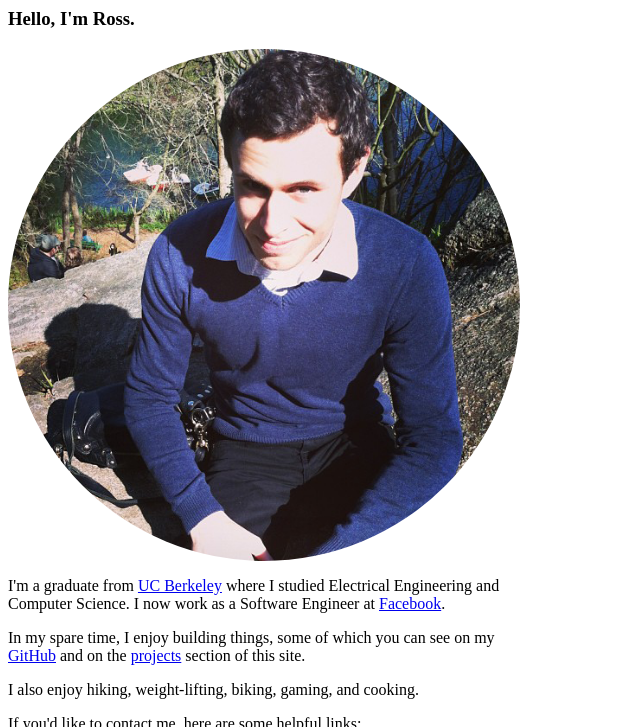
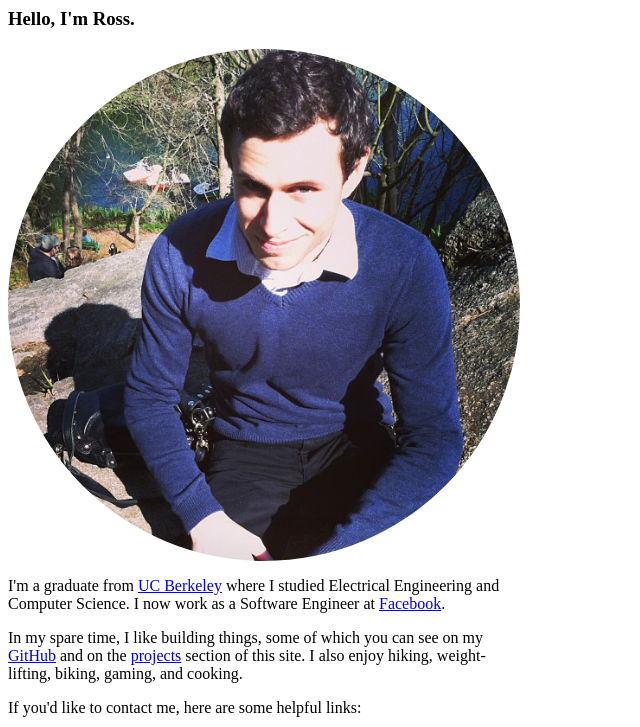
Before and after one commit to rossbreytberg/rossbreytberg.github.io, a plain HTML site: page about.html in a window 1280 px wide. Shown: the top 727 px of the page, without its empty margins (0-640 px from the left). Drawn offline with Linux system fonts and the light colour scheme.

Commit message:
Update about.html

```diff
--- a/about.html
+++ b/about.html
@@ -8,11 +8,7 @@
   </p>
 
   <p>
-    In my spare time, I enjoy building things, some of which you can see on my <a href="http://www.github.com/rossbreytberg">GitHub</a> and on the <a href="#projects">projects</a> section of this site.
-  </p>
-
-  <p>
-    I also enjoy hiking, weight-lifting, biking, gaming, and cooking.
+    In my spare time, I like building things, some of which you can see on my <a href="http://www.github.com/rossbreytberg">GitHub</a> and on the <a href="#projects">projects</a> section of this site. I also enjoy hiking, weight-lifting, biking, gaming, and cooking.
   </p>
 </div>
 
```
